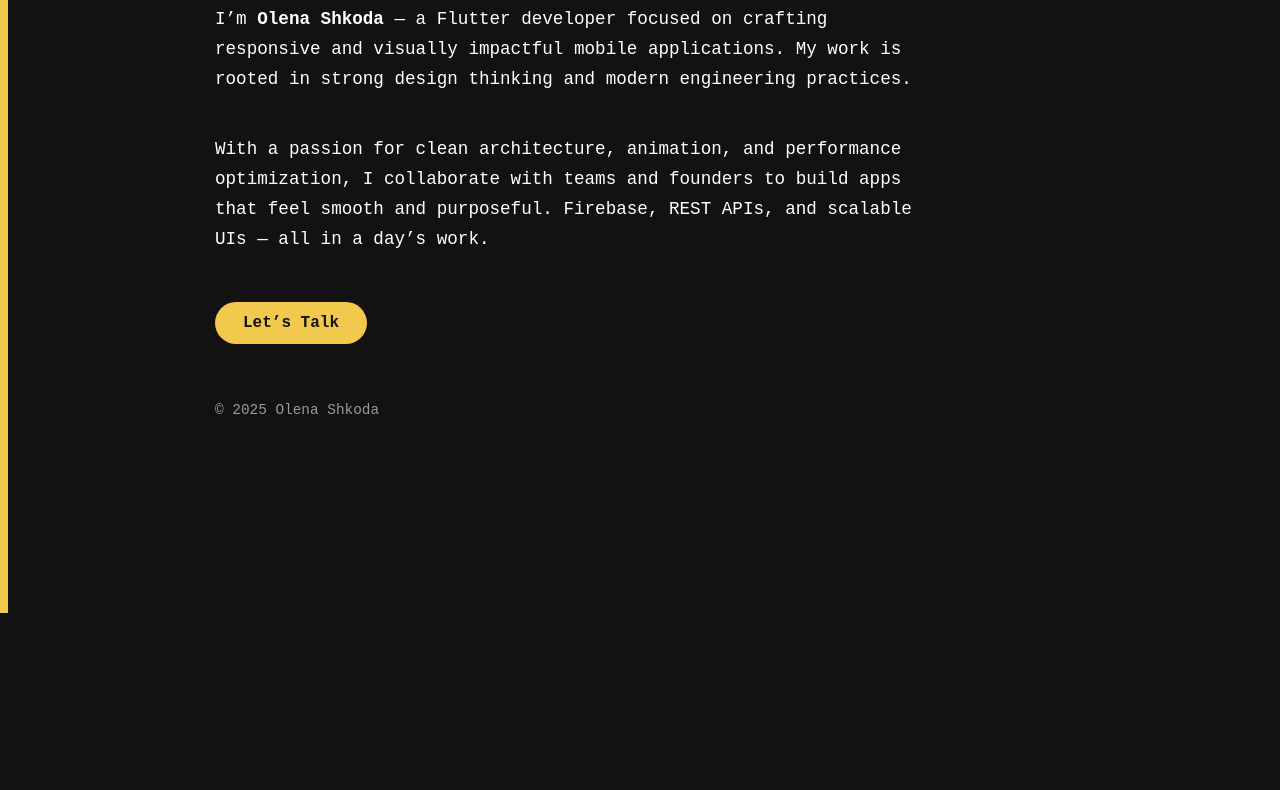
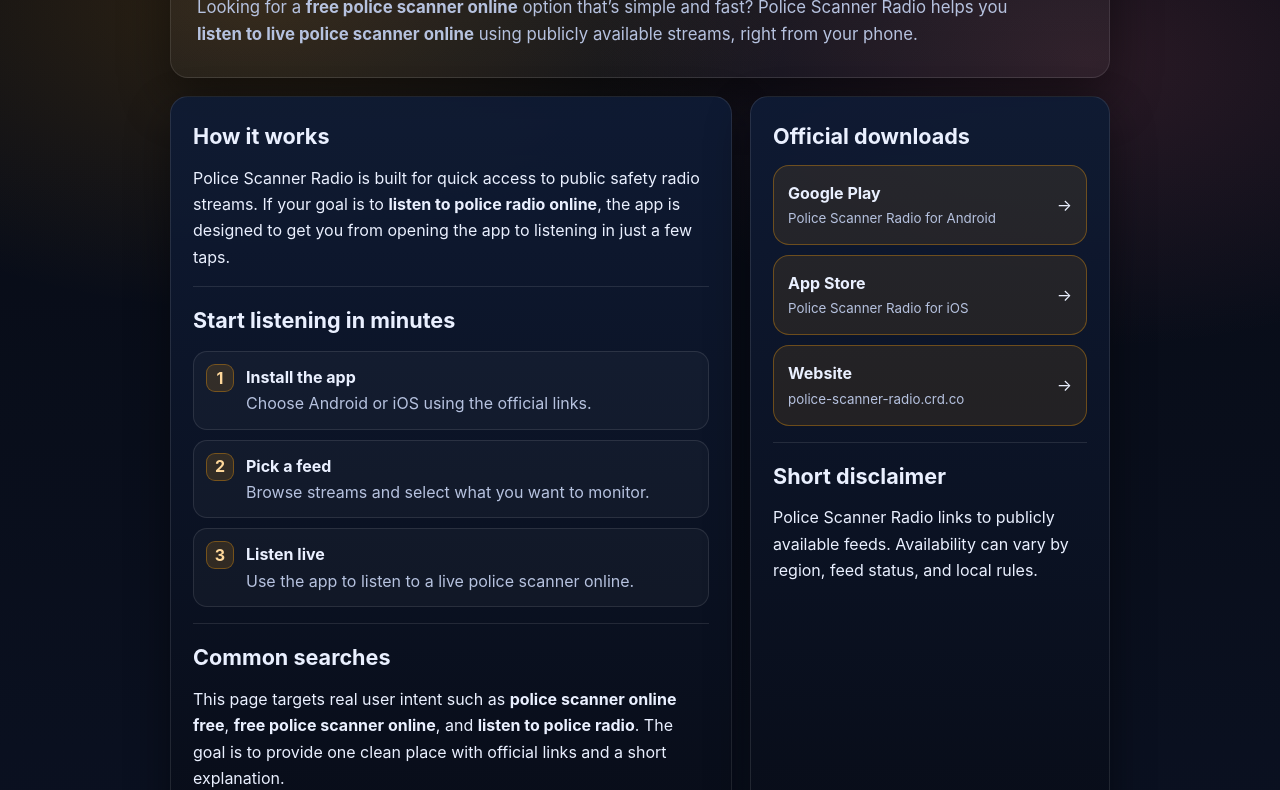
Before and after one commit to olenashkoda2/olenashkoda2.github.io, a plain HTML site: page index.html in a window 1280 px wide. Shown: the part 187-977 px from the top of the page. Before the commit the page ends 800 px from the top, so only its background shows below. Drawn offline with Linux system fonts and the light colour scheme.

Commit message:
Update index.html

```diff
--- a/index.html
+++ b/index.html
@@ -1,111 +1,298 @@
 <!DOCTYPE html>
 <html lang="en">
 <head>
-  <meta charset="UTF-8">
-  <title>Olena Shkoda — Flutter Developer</title>
-  <meta name="viewport" content="width=device-width, initial-scale=1.0">
+  <meta charset="UTF-8" />
+  <title>Free Police Scanner Online – Police Scanner Radio</title>
+
+  <meta name="description" content="Free police scanner online access with Police Scanner Radio. Listen to police radio online and explore live police scanner streams on iOS and Android." />
+  <meta name="viewport" content="width=device-width, initial-scale=1.0" />
+
+  <!-- Canonical to your main site to avoid duplicate indexing issues -->
+  <link rel="canonical" href="https://police-scanner-radio.crd.co/" />
+
   <style>
-    html, body {
-      margin: 0;
-      padding: 0;
-      font-family: 'Courier New', monospace;
-      background-color: #121212;
-      color: #ffffff;
-      height: 100%;
-      overflow: auto;
+    :root{
+      --bg1:#070a12;
+      --bg2:#0b1224;
+      --card:#0f1b34;
+      --text:#eaf0ff;
+      --muted:#b6c2df;
+      --line:rgba(255,255,255,.10);
+      --accent:#f59e0b;
+      --accent2:#fb7185;
+      --shadow:rgba(0,0,0,.45);
+    }
+    *{box-sizing:border-box}
+    body{
+      margin:0;
+      font-family:-apple-system,BlinkMacSystemFont,"Segoe UI",Roboto,Inter,sans-serif;
+      color:var(--text);
+      background:
+        radial-gradient(900px 520px at 20% 15%, rgba(245,158,11,.16), transparent 60%),
+        radial-gradient(900px 520px at 85% 20%, rgba(251,113,133,.14), transparent 55%),
+        linear-gradient(180deg, var(--bg1), var(--bg2));
+      line-height:1.65;
+    }
+    .container{
+      max-width:980px;
+      margin:0 auto;
+      padding:46px 20px 64px;
+    }
+    .hero{
+      border:1px solid var(--line);
+      border-radius:18px;
+      padding:28px 26px;
+      background:linear-gradient(180deg, rgba(255,255,255,.06), rgba(255,255,255,.03));
+      box-shadow:0 22px 50px var(--shadow);
+    }
+    .pillbar{
+      display:flex;
+      flex-wrap:wrap;
+      gap:10px;
+      margin-bottom:14px;
+    }
+    .pill{
+      padding:7px 11px;
+      border-radius:999px;
+      border:1px solid var(--line);
+      background:rgba(255,255,255,.03);
+      color:var(--muted);
+      font-size:.92rem;
+    }
+    h1{
+      margin:10px 0 10px;
+      font-size:2.25rem;
+      line-height:1.15;
+      letter-spacing:-0.02em;
+    }
+    .lead{
+      margin:0;
+      color:var(--muted);
+      font-size:1.05rem;
+      max-width:820px;
     }
 
-    body::before {
-      content: "";
-      position: fixed;
-      top: 0; left: 0; right: 0; bottom: 0;
-      background-image: linear-gradient(#222 1px, transparent 1px), linear-gradient(to right, #222 1px, transparent 1px);
-      background-size: 40px 40px;
-      z-index: 0;
-      opacity: 0.1;
+    .layout{
+      display:grid;
+      grid-template-columns: 1fr 360px;
+      gap:18px;
+      margin-top:18px;
+    }
+    @media (max-width: 920px){
+      .layout{grid-template-columns:1fr}
     }
 
-    .container {
-      position: relative;
-      z-index: 1;
-      max-width: 850px;
-      margin: 0 auto;
-      padding: 60px 20px;
-      text-align: left;
+    .card{
+      border:1px solid var(--line);
+      border-radius:18px;
+      background:linear-gradient(180deg, rgba(15,27,52,.95), rgba(8,12,22,.95));
+      box-shadow:0 18px 44px var(--shadow);
+      padding:22px;
+    }
+    .card h2{
+      margin:0 0 10px;
+      font-size:1.35rem;
+    }
+    .card p{margin:10px 0; color:var(--text)}
+    .muted{color:var(--muted)}
+    .hr{
+      height:1px;
+      background:var(--line);
+      margin:16px 0;
     }
 
-    .accent-bar {
-      width: 8px;
-      height: 100%;
-      background-color: #F2C94C;
-      position: absolute;
-      left: 0;
-      top: 0;
+    .steps{
+      display:grid;
+      gap:10px;
+      margin:12px 0 0;
+      padding:0;
+      list-style:none;
+    }
+    .step{
+      display:flex;
+      gap:12px;
+      align-items:flex-start;
+      border:1px solid var(--line);
+      border-radius:14px;
+      padding:12px 12px;
+      background:rgba(255,255,255,.03);
+    }
+    .num{
+      width:28px; height:28px;
+      border-radius:9px;
+      display:flex; align-items:center; justify-content:center;
+      background:rgba(245,158,11,.14);
+      border:1px solid rgba(245,158,11,.35);
+      color:#ffd89a;
+      font-weight:700;
+      flex: 0 0 auto;
     }
 
-    h1 {
-      font-size: 3em;
-      margin: 0;
-      font-weight: 700;
+    .links{
+      display:grid;
+      gap:10px;
+      margin-top:10px;
+    }
+    a{color:var(--accent); text-decoration:none}
+    a:hover{text-decoration:underline}
+
+    .btn{
+      display:flex;
+      justify-content:space-between;
+      align-items:center;
+      gap:12px;
+      padding:14px 14px;
+      border-radius:16px;
+      border:1px solid rgba(245,158,11,.35);
+      background:rgba(245,158,11,.10);
+      color:var(--text);
+    }
+    .btn:hover{
+      text-decoration:none;
+      border-color:rgba(245,158,11,.6);
+      background:rgba(245,158,11,.14);
+    }
+    .btn small{display:block; color:var(--muted); margin-top:2px}
+
+    .tags{
+      display:flex;
+      flex-wrap:wrap;
+      gap:8px;
+      margin-top:10px;
+    }
+    .tag{
+      border:1px solid var(--line);
+      border-radius:999px;
+      padding:6px 10px;
+      background:rgba(255,255,255,.03);
+      color:var(--muted);
+      font-size:.92rem;
     }
 
-    .highlight {
-      background-color: #F2C94C;
-      color: #121212;
-      display: inline-block;
-      padding: 4px 8px;
-      margin-top: 12px;
-      font-weight: bold;
-    }
-
-    p {
-      font-size: 1.1em;
-      line-height: 1.7em;
-      max-width: 720px;
-      margin-top: 40px;
-    }
-
-    a.button {
-      background-color: #F2C94C;
-      color: #121212;
-      padding: 12px 28px;
-      border-radius: 30px;
-      text-decoration: none;
-      font-weight: bold;
-      font-size: 1em;
-      display: inline-block;
-      margin-top: 30px;
-      transition: background 0.3s;
-    }
-
-    a.button:hover {
-      background-color: #e2b834;
-    }
-
-    footer {
-      margin-top: 4em;
-      font-size: 0.9em;
-      color: #999;
+    footer{
+      margin-top:22px;
+      padding-top:16px;
+      border-top:1px solid var(--line);
+      color:var(--muted);
+      font-size:.92rem;
     }
   </style>
 </head>
+
 <body>
-  <div class="accent-bar"></div>
-  <div class="container">
-    <h1>Turning Ideas Into</h1>
-    <div class="highlight">Beautiful Code</div>
+  <main class="container">
 
-    <p>
-      I’m <strong>Olena Shkoda</strong> — a Flutter developer focused on crafting responsive and visually impactful mobile applications. My work is rooted in strong design thinking and modern engineering practices.
-    </p>
+    <section class="hero">
+      <div class="pillbar">
+        <span class="pill">🚓 Police Scanner Radio</span>
+        <span class="pill">🔊 Listen to police radio online</span>
+        <span class="pill">📱 iOS & Android</span>
+      </div>
 
-    <p>
-      With a passion for clean architecture, animation, and performance optimization, I collaborate with teams and founders to build apps that feel smooth and purposeful. Firebase, REST APIs, and scalable UIs — all in a day’s work.
-    </p>
+      <h1>Free Police Scanner Online</h1>
+      <p class="lead">
+        Looking for a <strong>free police scanner online</strong> option that’s simple and fast?
+        Police Scanner Radio helps you <strong>listen to live police scanner online</strong> using publicly available streams,
+        right from your phone.
+      </p>
+    </section>
 
-    <a href="mailto:olena.shkoda2@gmail.com" class="button">Let’s Talk</a>
+    <section class="layout">
+      <article class="card">
+        <h2>How it works</h2>
+        <p>
+          Police Scanner Radio is built for quick access to public safety radio streams.
+          If your goal is to <strong>listen to police radio online</strong>, the app is designed to get you from opening
+          the app to listening in just a few taps.
+        </p>
 
-    <footer>© 2025 Olena Shkoda</footer>
-  </div>
+        <div class="hr"></div>
+
+        <h2>Start listening in minutes</h2>
+        <ol class="steps">
+          <li class="step">
+            <div class="num">1</div>
+            <div>
+              <div><strong>Install the app</strong></div>
+              <div class="muted">Choose Android or iOS using the official links.</div>
+            </div>
+          </li>
+          <li class="step">
+            <div class="num">2</div>
+            <div>
+              <div><strong>Pick a feed</strong></div>
+              <div class="muted">Browse streams and select what you want to monitor.</div>
+            </div>
+          </li>
+          <li class="step">
+            <div class="num">3</div>
+            <div>
+              <div><strong>Listen live</strong></div>
+              <div class="muted">Use the app to listen to a live police scanner online.</div>
+            </div>
+          </li>
+        </ol>
+
+        <div class="hr"></div>
+
+        <h2>Common searches</h2>
+        <p class="muted">
+          This page targets real user intent such as <strong>police scanner online free</strong>,
+          <strong>free police scanner online</strong>, and <strong>listen to police radio</strong>.
+          The goal is to provide one clean place with official links and a short explanation.
+        </p>
+
+        <div class="tags">
+          <span class="tag">live police scanner online listen</span>
+          <span class="tag">police scanner online free</span>
+          <span class="tag">free police scanner online</span>
+          <span class="tag">listen to police radio</span>
+        </div>
+      </article>
+
+      <aside class="card">
+        <h2>Official downloads</h2>
+
+        <div class="links">
+          <a class="btn" href="https://play.google.com/store/apps/details?id=com.police.scanner.radio">
+            <div>
+              <strong>Google Play</strong>
+              <small>Police Scanner Radio for Android</small>
+            </div>
+            <div>→</div>
+          </a>
+
+          <a class="btn" href="https://apps.apple.com/us/app/police-scanner-radio-2025/id6444494652">
+            <div>
+              <strong>App Store</strong>
+              <small>Police Scanner Radio for iOS</small>
+            </div>
+            <div>→</div>
+          </a>
+
+          <a class="btn" href="https://police-scanner-radio.crd.co/">
+            <div>
+              <strong>Website</strong>
+              <small>police-scanner-radio.crd.co</small>
+            </div>
+            <div>→</div>
+          </a>
+        </div>
+
+        <div class="hr"></div>
+
+        <h2>Short disclaimer</h2>
+        <p class="muted">
+          Police Scanner Radio links to publicly available feeds. Availability can vary by region,
+          feed status, and local rules.
+        </p>
+      </aside>
+    </section>
+
+    <footer>
+      Police Scanner Radio — Listen to police radio online. This page is intended as an official link hub and overview for users searching for a free police scanner online.
+    </footer>
+
+  </main>
 </body>
 </html>
```
